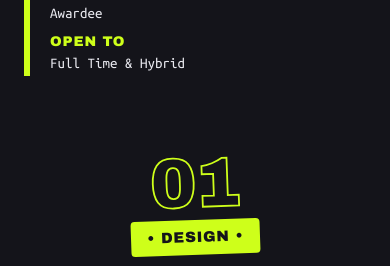
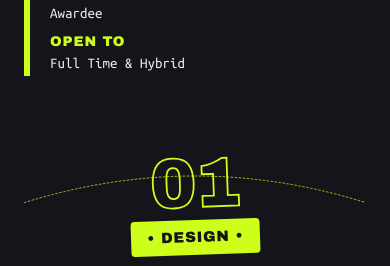
Before and after one commit to uzercedrick/portfolio, a Next.js app: page / in a window 390 px wide. Shown: the part 1942-2208 px from the top of the page. Built offline with nearby package versions, Linux system fonts and the light colour scheme; a web font is replaced by a local one.

Commit message:
updated curve

```diff
--- a/app/components/About.tsx
+++ b/app/components/About.tsx
@@ -103,10 +103,11 @@ function SkillCurve({ inView }: { inView: boolean }) {
 
   return (
     <div className="relative w-full">
+      {/* Fixed curve SVG: removed hidden md:block, added responsive sizing */}
       <svg
         viewBox="0 0 1200 120"
         preserveAspectRatio="none"
-        className="pointer-events-none absolute inset-x-0 top-[30px] hidden h-[120px] w-full md:block"
+        className="pointer-events-none absolute inset-x-0 top-[20px] h-[80px] w-full md:top-[30px] md:h-[120px]"
       >
         <path
           d="M 0 100 Q 600 20 1200 100"
```
